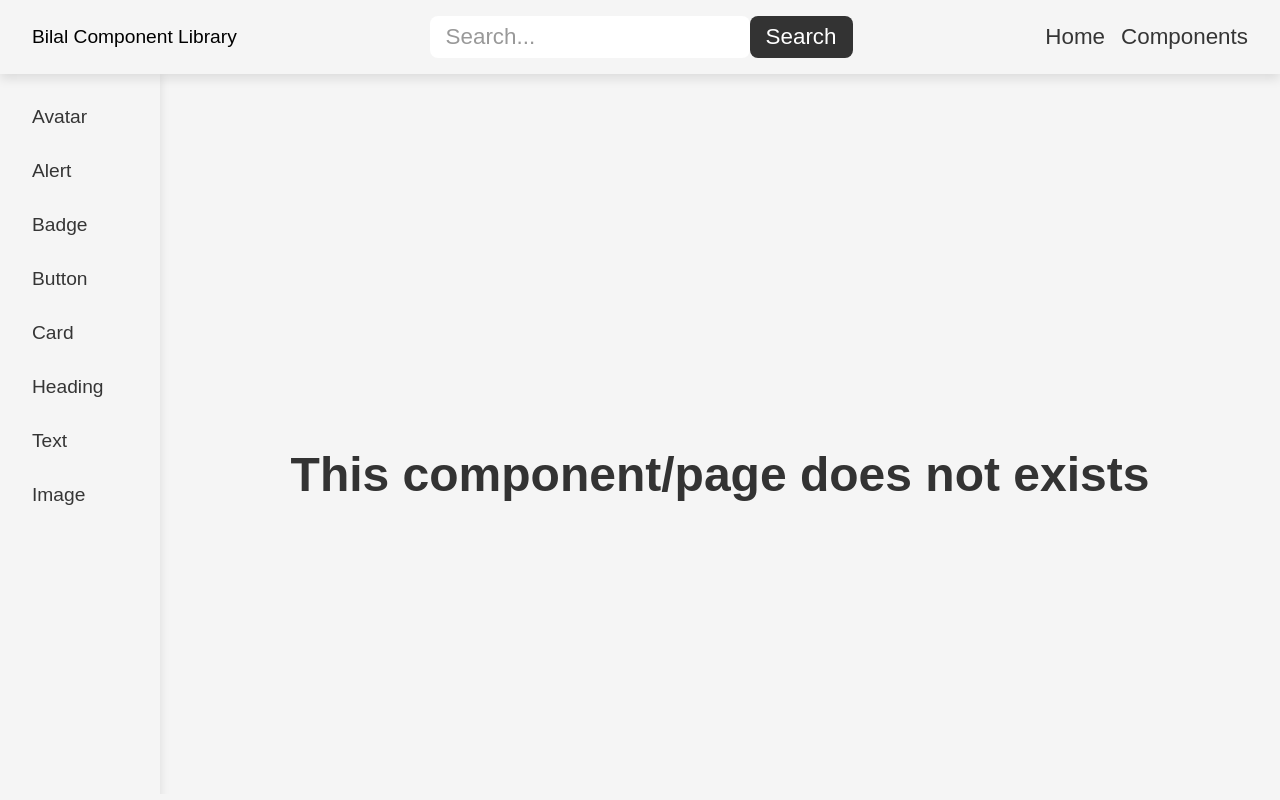
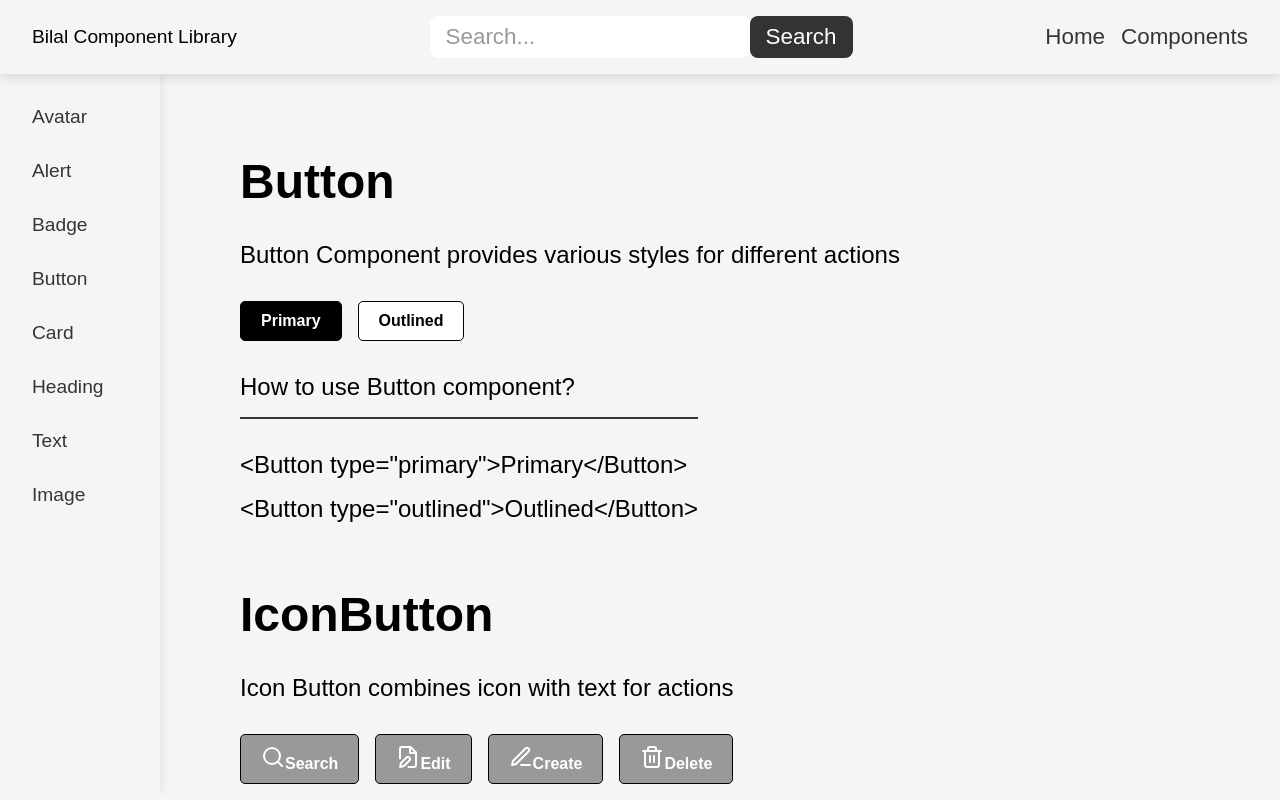
Before and after one commit to bilal-23/CSS-Library, a React (Vite) app: page /button in a window 1280 px wide. Built offline with nearby package versions, Linux system fonts and the light colour scheme.

Commit message:
:zap: Added buttons

```diff
--- a/src/App.tsx
+++ b/src/App.tsx
@@ -8,6 +8,7 @@ import Components from './pages/components'
 import AvatarDoc from './documentation/avatar-doc'
 import AlertDoc from './documentation/alert-doc'
 import BadgeDoc from './documentation/badge-doc'
+import ButtonDoc from './documentation/button-doc'
 
 
 function App() {
@@ -25,6 +26,7 @@ function App() {
           <Route path="/avatar" element={<AvatarDoc />} />
           <Route path="/alert" element={<AlertDoc />} />
           <Route path="/badge" element={<BadgeDoc />} />
+          <Route path="/button" element={<ButtonDoc />} />
           {/* Add 404 page */}
           <Route path="*" element={<NotFound />} />
         </Routes>
--- /dev/null
+++ b/src/components/badge/badge.module.css
@@ -0,0 +1,30 @@
+.badge {
+  display: inline-block;
+  padding: 0.25rem 0.4rem;
+  font-size: 75%;
+  font-weight: 700;
+  line-height: 1;
+  text-align: center;
+  white-space: nowrap;
+  vertical-align: baseline;
+  border-radius: 0.25rem;
+  border-radius: 6px;
+  text-transform: uppercase;
+}
+
+.badge-default {
+  color: #fff;
+  background-color: #6c757d;
+}
+.badge-success {
+  color: #fff;
+  background-color: #28a745;
+}
+.badge-new {
+  color: #fff;
+  background-color: #007bff;
+}
+.badge-removed {
+  color: #fff;
+  background-color: #dc3545;
+}
--- /dev/null
+++ b/src/components/badge/badge.tsx
@@ -0,0 +1,13 @@
+import styles from "./badge.module.css";
+
+interface Props {
+    type: "default" | "success" | "removed" | "new";
+    children?: React.ReactNode;
+}
+const Badge: React.FC<Props> = ({ type, children }) => {
+    return (
+        <p className={`${styles["badge"]} ${styles[`badge-${type}`]}`}>{children}</p>
+    )
+}
+
+export default Badge
--- /dev/null
+++ b/src/components/button/button.module.css
@@ -0,0 +1,47 @@
+.button {
+  background-color: #fff;
+  border: 1px solid #000;
+  border-radius: 5px;
+  padding: 10px 20px;
+  cursor: pointer;
+  font-size: 16px;
+  font-weight: 600;
+  transition: all 0.3s ease-in-out;
+  &:hover {
+    background-color: #000;
+    color: #fff;
+  }
+}
+.button-primary {
+  background-color: #000;
+  color: #fff;
+  &:hover {
+    background-color: #fff;
+    color: #000;
+  }
+}
+.button-outline {
+  background-color: transparent;
+  color: #000;
+  &:hover {
+    background-color: #000;
+    color: #fff;
+  }
+}
+
+.button-search,
+.button-edit,
+.button-create,
+.button-delete {
+  background-color: #999;
+  color: #fff;
+}
+.floating-btn {
+  border-radius: 50%;
+  width: 50px;
+  height: 50px;
+  padding: 0;
+  display: flex;
+  justify-content: center;
+  align-items: center;
+}
--- /dev/null
+++ b/src/components/button/button.tsx
@@ -0,0 +1,13 @@
+import styles from "./button.module.css";
+
+interface Props {
+    type: "primary" | "outlined";
+    children?: React.ReactNode;
+}
+const Button: React.FC<Props> = ({ type, children }) => {
+    return (
+        <button className={`${styles["button"]} ${styles[`button-${type}`]}`}>{children}</button>
+    )
+}
+
+export default Button
--- /dev/null
+++ b/src/components/button/floatin-action-button.tsx
@@ -0,0 +1,16 @@
+import React from 'react'
+import styles from "./button.module.css";
+import { FileEdit, Plus } from 'lucide-react';
+
+interface Props {
+    type: "add" | "edit";
+}
+const FloatingActionButton: React.FC<Props> = ({ type }) => {
+    return (
+        <button className={`${styles["button"]}  ${styles["floating-btn"]} ${styles[`button-${type}`]}`}>
+            {type === "add" ? <Plus /> : <FileEdit />}
+        </button>
+    )
+}
+
+export default FloatingActionButton
--- /dev/null
+++ b/src/components/button/icon-button.tsx
@@ -0,0 +1,20 @@
+import React from 'react';
+import styles from "./button.module.css";
+import { FileEdit, PenLine, Search, Trash2 } from 'lucide-react';
+
+interface Props {
+    type: "search" | "edit" | "create" | "delete";
+    children: React.ReactNode;
+}
+
+const IconButton: React.FC<Props> = ({ type, children }) => {
+    return (
+        <button className={`${styles["button"]} ${styles[`button-${type}`]}`}>
+            {type === "search" ? <Search /> : type === "create" ? <PenLine /> : type === "delete" ? <Trash2 /> : <FileEdit />}
+            {children}
+        </button>
+    )
+}
+
+
+export default IconButton
--- a/src/documentation/alert-doc.tsx
+++ b/src/documentation/alert-doc.tsx
@@ -15,7 +15,7 @@ const AlertDoc = () => {
                 <Alert type='warning'>Warning</Alert>
             </div>
             <p className={styles["use"]}>
-                How to use avatar component?
+                How to use alert component?
                 <div className={styles["code-component"]}>
                     <p>{"<Alert type='error'>Error</Alert>"}</p>
                     <p>{"<Alert type='info'>Info</Alert>"}</p>
--- a/src/documentation/badge-doc.tsx
+++ b/src/documentation/badge-doc.tsx
@@ -1,8 +1,38 @@
+import Badge from "../components/badge/badge"
 import styles from "./doc.module.css"
 
 const BadgeDoc = () => {
     return (
-        <div>BadgeDoc</div>
+        <section className={styles["section-container"]}>
+            <div>
+
+                <h1>Badge</h1>
+                <p className={styles["description"]}>The badge component is used to display short information</p>
+            </div>
+            <div className={styles["component-container"]}>
+                <Badge type="default">Default</Badge>
+                <Badge type="new">New</Badge>
+                <Badge type="removed">Removed</Badge>
+                <Badge type="success">Success</Badge>
+            </div>
+            <p className={styles["use"]}>
+                How to use badge component?
+                <div className={styles["code-component"]}>
+                    <p>
+                        {`<Badge type="default">Default</Badge>`}
+                    </p>
+                    <p>
+                        {`<Badge type="new">New</Badge>`}
+                    </p>
+                    <p>
+                        {`<Badge type="removed">Removed</Badge>`}
+                    </p>
+                    <p>
+                        {`<Badge type="success">Success</Badge>`}
+                    </p>
+                </div>
+            </p>
+        </section>
     )
 }
 
--- a/src/documentation/button-doc.tsx
+++ b/src/documentation/button-doc.tsx
@@ -1,8 +1,80 @@
+import Button from "../components/button/button"
+import FloatingActionButton from "../components/button/floatin-action-button"
+import IconButton from "../components/button/icon-button"
 import styles from "./doc.module.css"
+
 const ButtonDoc = () => {
     return (
-        <div>ButtonDoc</div>
-    )
+        <section className={styles["section-container"]}>
+            <div>
+                <h1>Button</h1>
+                <p className={styles["description"]}>Button Component provides various styles for different actions</p>
+            </div>
+            <div className={styles["component-container"]}>
+                <Button type="primary">Primary</Button>
+                <Button type="outlined">Outlined</Button>
+            </div>
+            <div className={styles["use"]}>
+                How to use Button component?
+                <div className={styles["code-component"]}>
+                    <p>
+                        {`<Button type="primary">Primary</Button>`}
+                    </p>
+                    <p>
+                        {` <Button type="outlined">Outlined</Button>`}
+                    </p>
+                </div>
+            </div>
+            {/* ICON BUTTON */}
+            <div>
+                <h1>IconButton</h1>
+                <p className={styles["description"]}>Icon Button combines icon with text for actions</p>
+            </div>
+            <div className={styles["component-container"]}>
+                <IconButton type="search">Search</IconButton>
+                <IconButton type="edit">Edit</IconButton>
+                <IconButton type="create">Create</IconButton>
+                <IconButton type="delete">Delete</IconButton>
+            </div>
+            <div className={styles["use"]}>
+                How to use IconButton component?
+                <div className={styles["code-component"]}>
+                    <p>
+                        {`<IconButton type="search">Search</IconButton>`}
+                    </p>
+                    <p>
+                        {`<IconButton type="edit">Edit</IconButton>`}
+                    </p>
+                    <p>
+                        {`<IconButton type="create">Create</IconButton>`}
+                    </p>
+                    <p>
+                        {`<IconButton type="delete">Delete</IconButton>`}
+                    </p>
+                </div>
+            </div>
+            {/* FLoating action */}
+            <div>
+                <h1>Floating Action Button</h1>
+                <p className={styles["description"]}>Quick action for user interaction</p>
+            </div>
+            <div className={styles["component-container"]}>
+                <FloatingActionButton type="add" />
+                <FloatingActionButton type="edit" />
+            </div>
+            <div className={styles["use"]}>
+                How to use Floating Action Button component?
+                <div className={styles["code-component"]}>
+                    <p>
+                        {`  <FloatingActionButton type="add" />`}
+                    </p>
+                    <p>
+                        {`<FloatingActionButton type="edit" />`}
+                    </p>
+                </div>
+            </div>
+
+        </section>)
 }
 
 export default ButtonDoc
```
